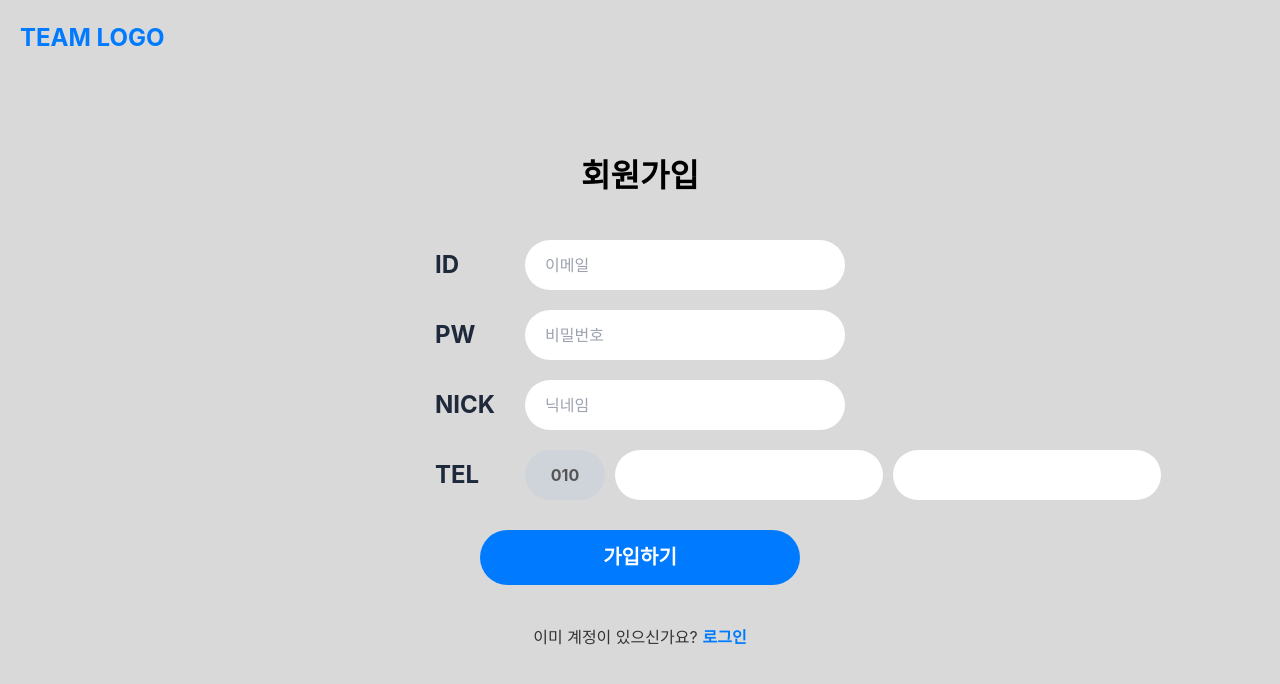
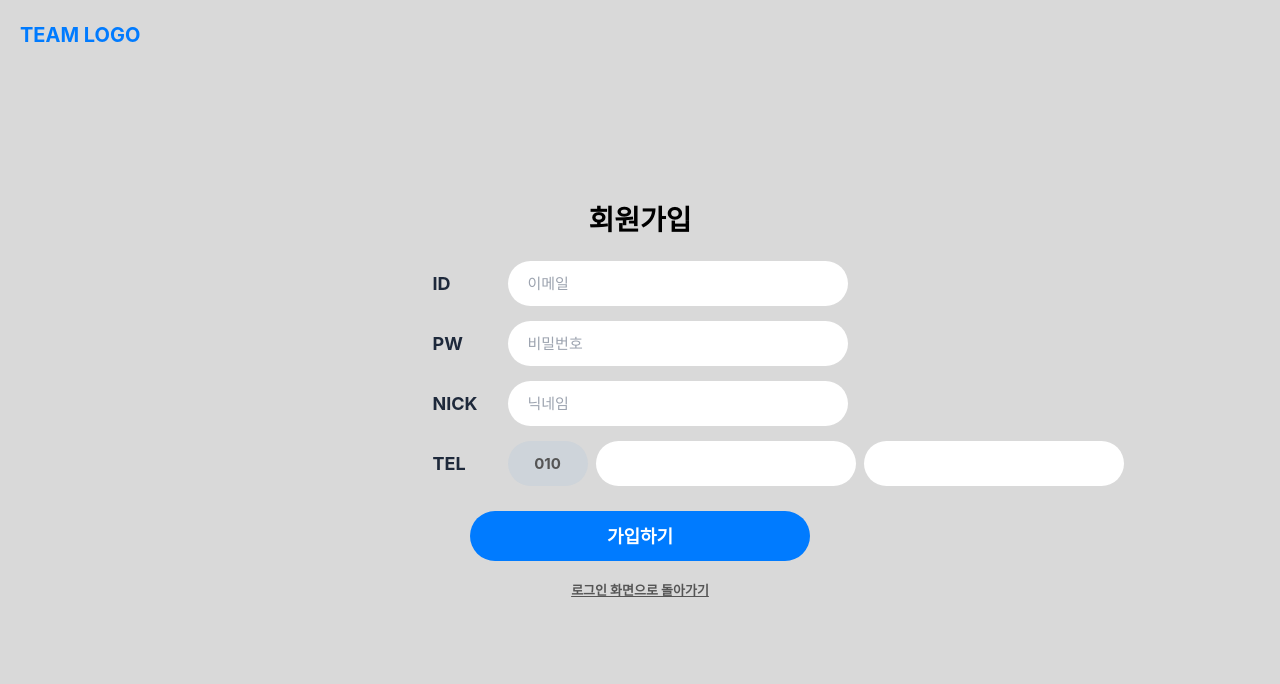
Before and after one commit to kwork9237/Interview-GO_Frontend, a React (Create React App) app: page /signup in a window 1280 px wide. Shown: the top 684 px of the page. Built offline with nearby package versions, Linux system fonts and the light colour scheme.

Commit message:
UI 크기 조정

```diff
--- a/src/member/SignupPage.jsx
+++ b/src/member/SignupPage.jsx
@@ -3,8 +3,6 @@ import { useNavigate } from 'react-router-dom';
 
 const Signup = () => {
   const navigate = useNavigate();
-
-  // ★ 포커스 이동을 위한 Ref 설정
   const lastPhoneRef = useRef(null);
 
   // 입력값 상태 관리
@@ -12,81 +10,57 @@ const Signup = () => {
     email: '',
     password: '',
     nickname: '',
-    phoneMiddle: '', // 중간 번호
-    phoneLast: '',   // 마지막 번호
+    phoneMiddle: '',
+    phoneLast: '',
   });
 
   const { email, password, nickname, phoneMiddle, phoneLast } = formData;
 
-  // 일반 입력 핸들러
   const handleChange = (e) => {
     const { name, value } = e.target;
-    setFormData({
-      ...formData,
-      [name]: value,
-    });
+    setFormData({ ...formData, [name]: value });
   };
 
-  // ★ 중간 번호 핸들러 (최대 4자리, 다 차면 뒤로 이동)
   const handlePhoneMiddle = (e) => {
     const value = e.target.value;
-    const onlyNumber = value.replace(/[^0-9]/g, ''); // 숫자만
-
+    const onlyNumber = value.replace(/[^0-9]/g, '');
     if (onlyNumber.length <= 4) {
-      setFormData((prev) => ({
-        ...prev,
-        phoneMiddle: onlyNumber,
-      }));
-
-      // 4자리가 되면 자동으로 뒷자리 칸으로 포커스 이동
+      setFormData((prev) => ({ ...prev, phoneMiddle: onlyNumber }));
       if (onlyNumber.length === 4 && lastPhoneRef.current) {
         lastPhoneRef.current.focus();
       }
     }
   };
 
-  // ★ 마지막 번호 핸들러 (최대 4자리)
   const handlePhoneLast = (e) => {
     const value = e.target.value;
-    const onlyNumber = value.replace(/[^0-9]/g, ''); // 숫자만
-
+    const onlyNumber = value.replace(/[^0-9]/g, '');
     if (onlyNumber.length <= 4) {
-      setFormData((prev) => ({
-        ...prev,
-        phoneLast: onlyNumber,
-      }));
+      setFormData((prev) => ({ ...prev, phoneLast: onlyNumber }));
     }
   };
 
-  // 회원가입 제출
   const handleSubmit = (e) => {
     e.preventDefault();
-
-    // 유효성 검사
     if (phoneMiddle.length < 3 || phoneLast.length < 4) {
       alert('전화번호를 정확히 입력해주세요.');
       return;
     }
-
-    // ★ 전송 시 합치기: 010-1234-5678 형식
     const fullPhone = `010-${phoneMiddle}-${phoneLast}`;
-
     const submitData = {
       email,
       password,
       nickname,
       phone: fullPhone
     };
-
-    console.log('--- 전송 데이터 확인 ---');
     console.log(submitData);
-
     alert(`${nickname}님 환영합니다!\n(번호: ${fullPhone})`);
     navigate('/login');
   };
 
   return (
     <div style={styles.fullBackground}>
+      {/* 로고 */}
       <div style={styles.logoWrapper} onClick={() => navigate('/')}>
         TEAM LOGO
       </div>
@@ -98,7 +72,7 @@ const Signup = () => {
 
         <form onSubmit={handleSubmit} style={styles.form}>
 
-          {/* 1. 이메일 (버튼 제거 후 넓게 변경) */}
+          {/* 1. 이메일 */}
           <div style={styles.inputRow}>
             <label style={styles.label}>ID</label>
             <input
@@ -106,7 +80,7 @@ const Signup = () => {
               name="email"
               value={email}
               onChange={handleChange}
-              style={styles.input} /* 버튼이 없으므로 기본 input 스타일 사용 */
+              style={styles.input}
               placeholder="이메일"
               required
             />
@@ -140,12 +114,10 @@ const Signup = () => {
             />
           </div>
 
-          {/* 4. 연락처 (3분할 적용) */}
+          {/* 4. 연락처 */}
           <div style={styles.inputRow}>
             <label style={styles.label}>TEL</label>
             <div style={styles.phoneContainer}>
-
-              {/* [고정] 010 */}
               <input
                 type="text"
                 value="010"
@@ -153,50 +125,54 @@ const Signup = () => {
                 tabIndex={-1}
                 style={styles.phonePartFixed}
               />
-
-              {/* [입력] 중간 번호 */}
               <input
                 type="tel"
                 name="phoneMiddle"
                 value={phoneMiddle}
                 onChange={handlePhoneMiddle}
                 style={styles.phonePart}
-                placeholder=""
                 required
               />
-
-              {/* [입력] 마지막 번호 */}
               <input
                 type="tel"
                 name="phoneLast"
                 value={phoneLast}
                 onChange={handlePhoneLast}
                 style={styles.phonePart}
-                placeholder=""
-                ref={lastPhoneRef} // 포커스 이동용 Ref 연결
+                ref={lastPhoneRef}
                 required
               />
             </div>
           </div>
 
-          {/* 가입 버튼 */}
+          {/* 가입 버튼 영역 */}
           <div style={styles.buttonWrapper}>
             <button type="submit" style={styles.signupBtn}>
               가입하기
             </button>
           </div>
 
-          <div style={styles.footer}>
-            이미 계정이 있으신가요?
-            <span style={styles.link} onClick={() => navigate('/login')}>로그인</span>
-          </div>
+          {/* 로그인 화면으로 돌아가기 버튼 */}
+          <button
+            type="button"
+            style={styles.backToLoginBtn}
+            onClick={() => navigate('/login')}
+          >
+            로그인 화면으로 돌아가기
+          </button>
+
         </form>
       </div>
     </div>
   );
 };
 
-// 스타일 정의
+// 스타일 상수
+const INPUT_WIDTH = '340px'; // 너비 약간 축소
+const LABEL_WIDTH = '60px';
+const INPUT_HEIGHT = '45px'; // 높이 50 -> 45로 축소
+const BORDER_RADIUS = '22.5px'; // 높이의 절반
+
 const styles = {
   fullBackground: {
     display: 'flex',
@@ -208,13 +184,13 @@ const styles = {
     position: 'relative',
     margin: 0,
     padding: 0,
-    overflow: 'hidden',
+    overflowY: 'auto', // 화면이 너무 작을 경우 스크롤 허용
   },
   logoWrapper: {
     position: 'absolute',
     top: '20px',
     left: '20px',
-    fontSize: '24px',
+    fontSize: '20px', // 폰트 크기 조정
     fontWeight: 'bold',
     color: '#007bff',
     cursor: 'pointer',
@@ -222,16 +198,17 @@ const styles = {
   },
   signupCard: {
     width: '100%',
-    maxWidth: '550px',
+    maxWidth: '500px', // 카드 최대 너비 약간 축소
     textAlign: 'center',
+    padding: '20px', // 내부 여백 추가
   },
-  header: { marginBottom: '40px' },
-  title: { fontSize: '32px', fontWeight: 'bold', color: '#000' },
+  header: { marginBottom: '20px' }, // 마진 40 -> 20 축소
+  title: { fontSize: '28px', fontWeight: 'bold', color: '#000', margin: 0 }, // 폰트 32 -> 28, 기본 마진 제거
   form: {
     display: 'flex',
     flexDirection: 'column',
     alignItems: 'center',
-    gap: '20px',
+    gap: '15px', // 간격 20 -> 15 축소
   },
   inputRow: {
     display: 'flex',
@@ -240,38 +217,37 @@ const styles = {
     justifyContent: 'center',
   },
   label: {
-    fontSize: '24px',
+    fontSize: '18px', // 폰트 24 -> 18 축소 (밸런스 조정)
     fontWeight: 'bold',
-    marginRight: '20px',
-    width: '70px',
+    marginRight: '15px',
+    width: LABEL_WIDTH,
     textAlign: 'left',
   },
-  // 일반 입력창 스타일 (이메일, 비밀번호, 닉네임 공통 사용)
+  // [일반 입력창]
   input: {
-    width: '320px',
-    height: '50px',
-    borderRadius: '25px',
+    width: INPUT_WIDTH,
+    height: INPUT_HEIGHT,
+    borderRadius: BORDER_RADIUS,
     border: 'none',
     padding: '0 20px',
-    fontSize: '16px',
+    fontSize: '15px',
     backgroundColor: '#fff',
     outline: 'none',
     boxSizing: 'border-box',
   },
-
-  // ★ [스타일 유지] 3분할 전화번호 컨테이너
+  // [전화번호 컨테이너]
   phoneContainer: {
     display: 'flex',
-    width: '320px',
+    width: INPUT_WIDTH,
     justifyContent: 'space-between',
-    gap: '10px',
+    gap: '8px',
   },
   phonePartFixed: {
     width: '80px',
-    height: '50px',
-    borderRadius: '25px',
+    height: INPUT_HEIGHT,
+    borderRadius: BORDER_RADIUS,
     border: 'none',
-    fontSize: '16px',
+    fontSize: '15px',
     fontWeight: 'bold',
     backgroundColor: '#ced4da',
     color: '#555',
@@ -283,36 +259,37 @@ const styles = {
   },
   phonePart: {
     flex: 1,
-    height: '50px',
-    borderRadius: '25px',
+    height: INPUT_HEIGHT,
+    borderRadius: BORDER_RADIUS,
     border: 'none',
-    fontSize: '16px',
+    fontSize: '15px',
     textAlign: 'center',
     backgroundColor: '#fff',
     outline: 'none',
     boxSizing: 'border-box',
     padding: '0 10px',
   },
-
   buttonWrapper: { marginTop: '10px' },
   signupBtn: {
-    width: '320px',
-    height: '55px',
-    borderRadius: '30px',
+    width: INPUT_WIDTH,
+    height: '50px', // 버튼 높이 55 -> 50 축소
+    borderRadius: '25px',
     border: 'none',
     backgroundColor: '#007bff',
     color: '#fff',
-    fontSize: '20px',
+    fontSize: '18px', // 폰트 20 -> 18
     fontWeight: 'bold',
     cursor: 'pointer',
   },
-  footer: { marginTop: '20px', fontSize: '16px', color: '#333' },
-  link: {
+  backToLoginBtn: {
+    marginTop: '5px',
+    backgroundColor: 'transparent',
+    border: 'none',
+    color: '#555',
+    fontSize: '13px',
     fontWeight: 'bold',
-    color: '#007bff',
-    textDecoration: 'none',
     cursor: 'pointer',
-    marginLeft: '5px',
+    textDecoration: 'underline',
   },
 };
 
```
Also changed, not shown: src/member/LoginPage.jsx (+24 -18 lines).
